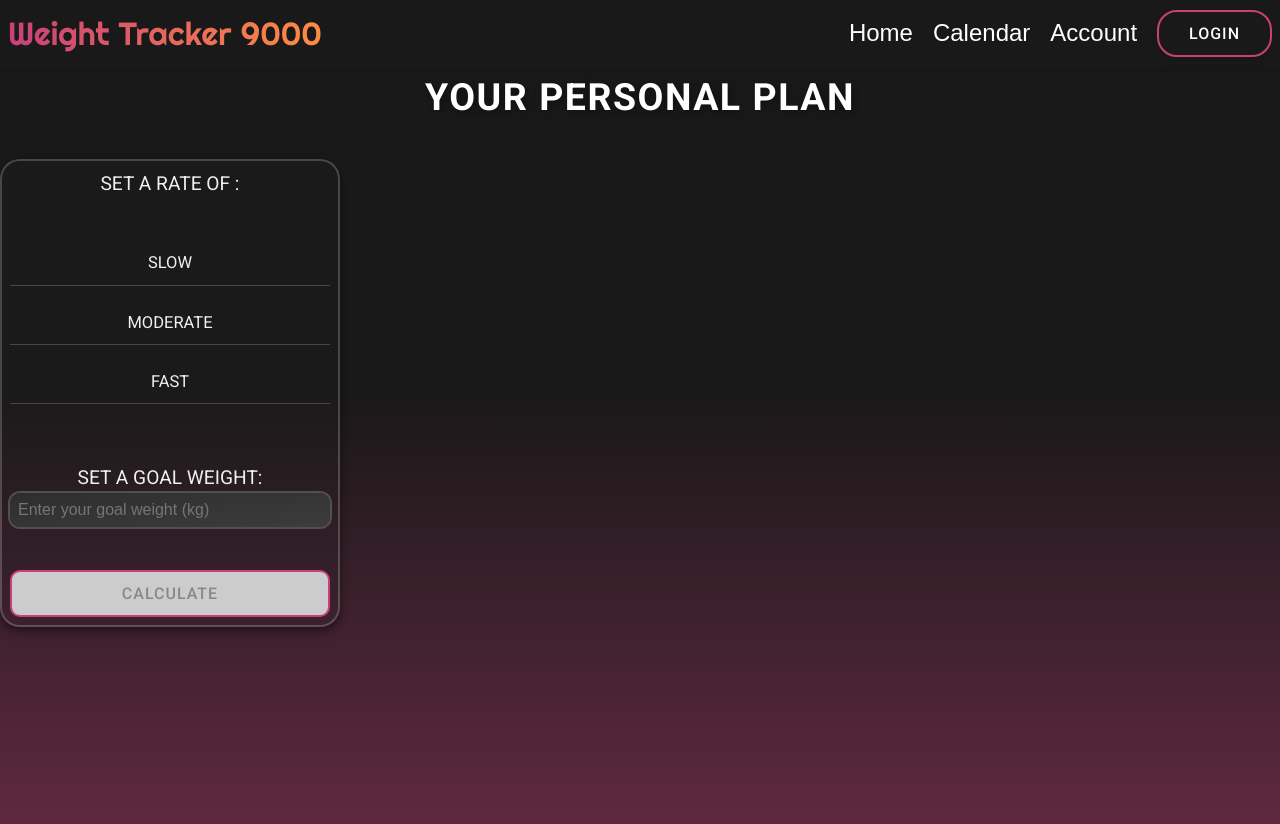
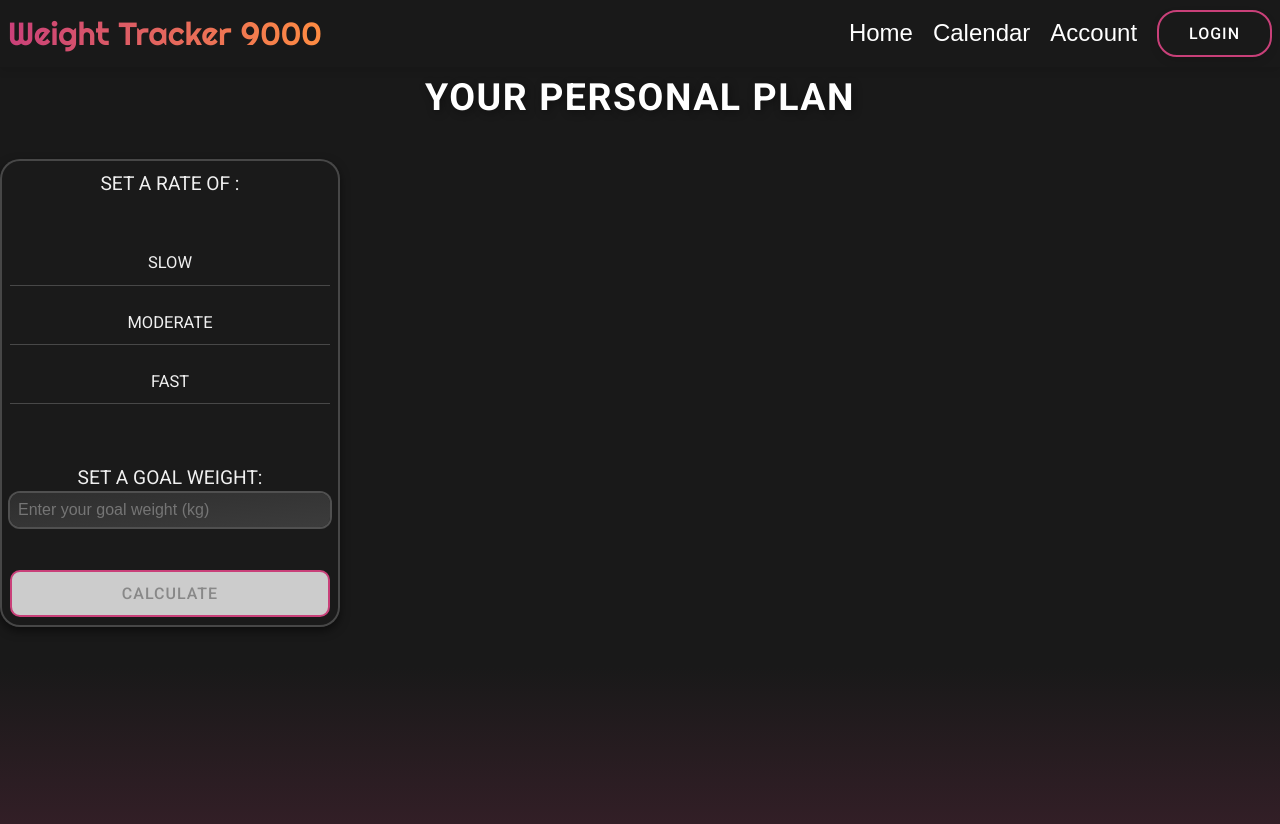
Before and after one commit to x-Lo/weight-tracker9000, a Vue app: page /personal in a window 1280 px wide. Shown: the top 824 px of the page. Built offline with nearby package versions, Linux system fonts and the light colour scheme; no server answers; what v-calendar would draw is missing.

Commit message:
changed the background color

```diff
--- a/src/assets/main.css
+++ b/src/assets/main.css
@@ -10,8 +10,13 @@
 
 body {
   font-family: 'Roboto', Arial, sans-serif;
-  background: linear-gradient(to bottom right, #191919, #2c2c2c);
-  background-size: cover, cover;
+  background: linear-gradient(to bottom,
+    #191919 75%, /* Dark gray at the top */
+    #39202A 100% /* Pinkish transition at the bottom */
+  );
+  background-size: cover;
+  background-repeat: no-repeat;
+  background-attachment: fixed; /* Keeps it steady on scroll */
   overflow-x: hidden;
   overflow-y: hidden;
   color: #f0f0f0;
--- a/src/views/AccountView.vue
+++ b/src/views/AccountView.vue
@@ -101,9 +101,13 @@
   gap: 3rem;
   border-radius: 12px;
   box-shadow: 0px 4px 20px rgba(0, 0, 0, 0.3);
-  background: url('../assets/hhhorizon.svg');
+  background: linear-gradient(to bottom,
+    #191919 75%, /* Dark gray at the top */
+    #39202A 100% /* Pinkish transition at the bottom */
+  );
   background-size: cover;
-  background-color: #191919;
+  background-repeat: no-repeat;
+  background-attachment: fixed; /* Keeps it steady on scroll */
 }
 
 h1 {
--- a/src/views/HomeView.vue
+++ b/src/views/HomeView.vue
@@ -92,10 +92,13 @@ export default {
   height: 100vh;
   width: 100%;
   /*background: linear-gradient(to bottom , #191919, #2c2c2c);*/
-
-  background: url('../assets/hhhorizon.svg');
+  background: linear-gradient(to bottom,
+    #191919 75%, /* Dark gray at the top */
+    #39202A 100% /* Pinkish transition at the bottom */
+  );
   background-size: cover;
-  background-color: #191919;
+  background-repeat: no-repeat;
+  background-attachment: fixed; /* Keeps it steady on scroll */
 }
 
 .homepage-left,
--- a/src/views/PersonalPlanView.vue
+++ b/src/views/PersonalPlanView.vue
@@ -236,9 +236,13 @@ export default {
     flex-direction: column;
     justify-content: flex-start;
     align-items: center;
-    background: url('../assets/hhhorizon.svg');
+    background: linear-gradient(to bottom,
+        #191919 75%, /* Dark gray at the top */
+        #39202A 100% /* Pinkish transition at the bottom */
+    );
     background-size: cover;
-    background-color: #191919;
+    background-repeat: no-repeat;
+    background-attachment: fixed; /* Keeps it steady on scroll */
     gap: 2rem;
 }
 
```
